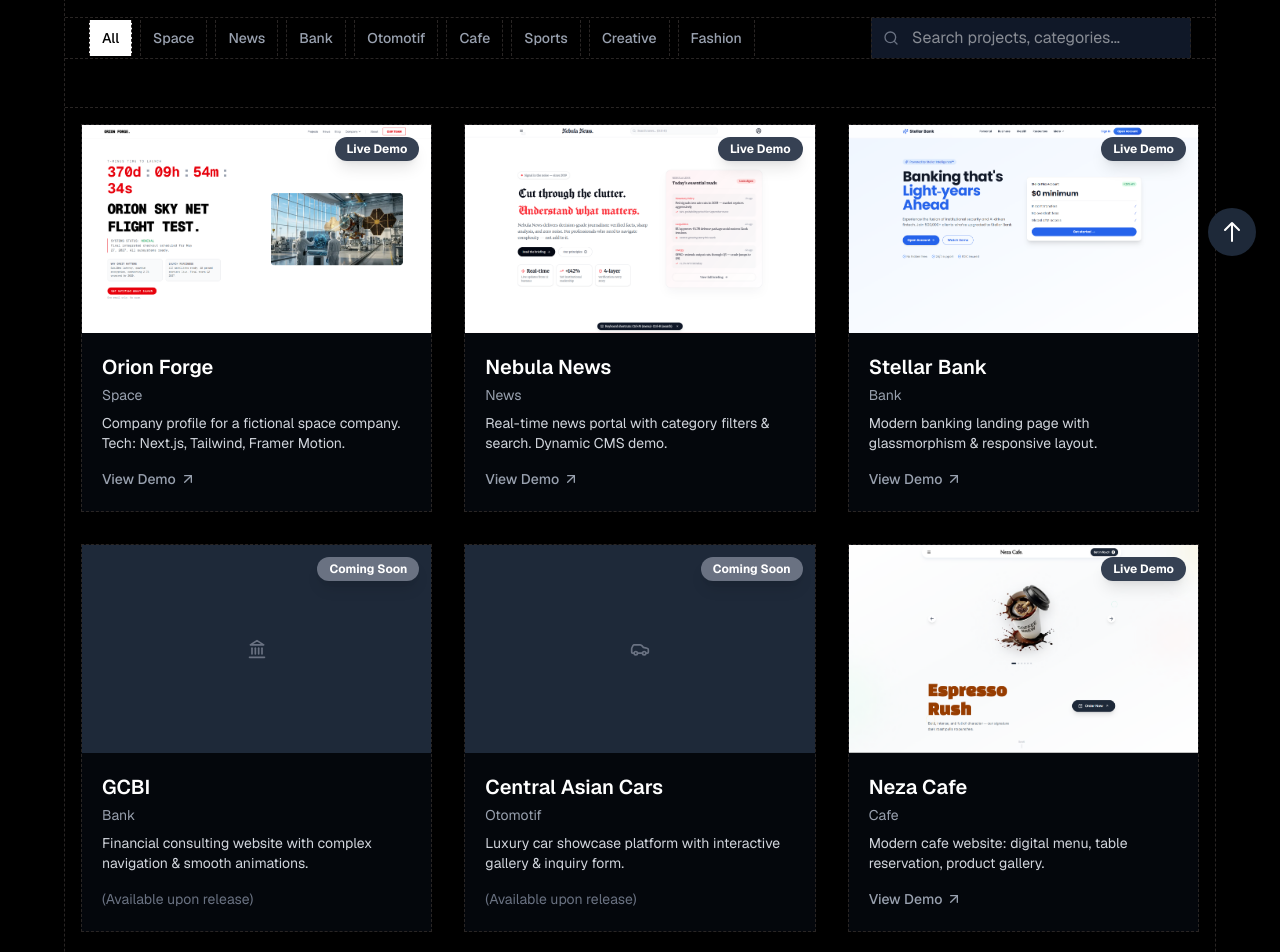
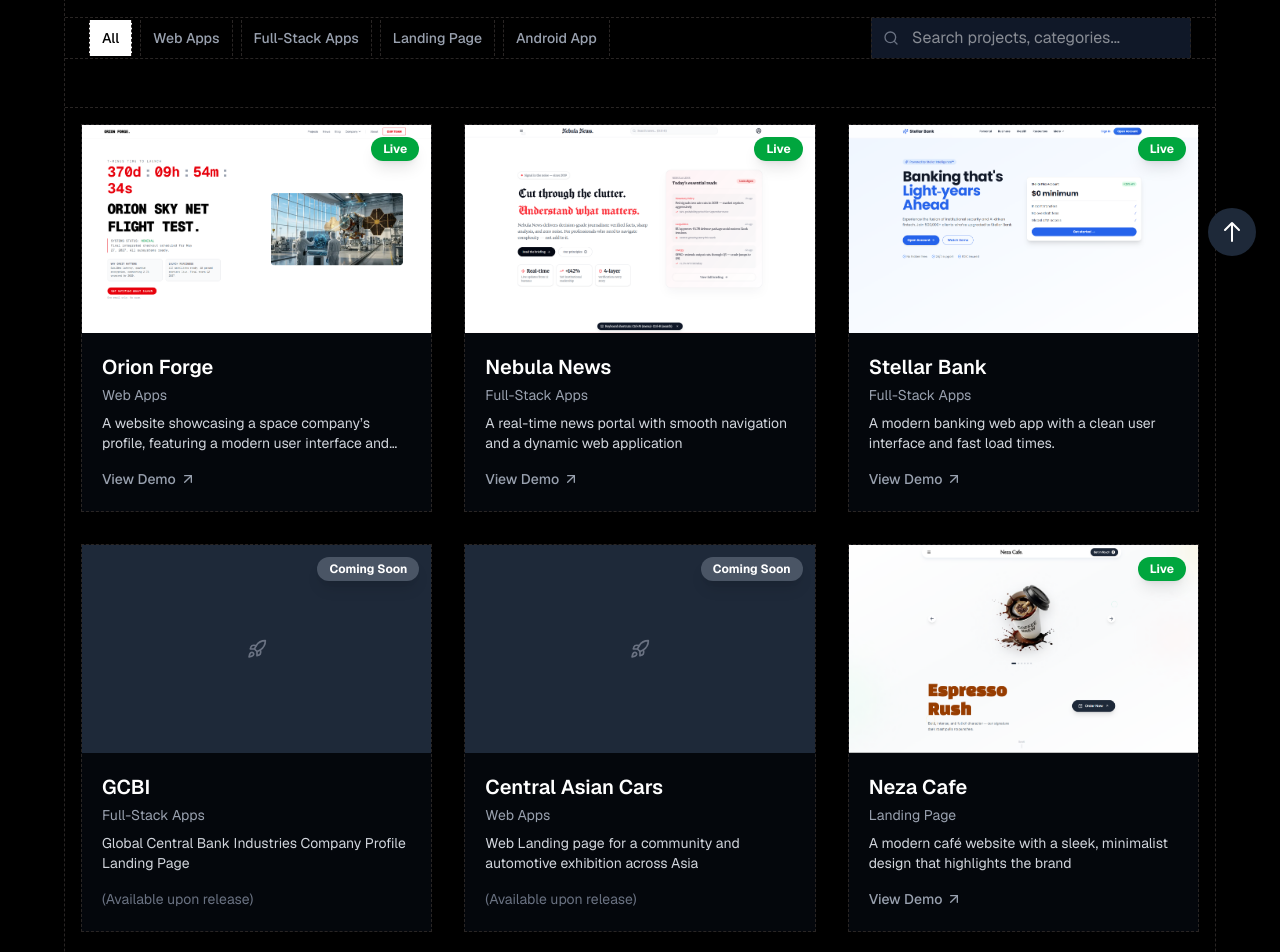
Before and after one commit to Fizora/fizora, a Next.js app: page /projects in a window 1280 px wide. Shown: the part 520-1472 px from the top of the page. Built offline with nearby package versions, Linux system fonts and the light colour scheme.

Commit message:
adjustment

```diff
--- a/src/app/page.tsx
+++ b/src/app/page.tsx
@@ -79,10 +79,10 @@ export default function Home() {
               – no pressure, no hidden fees. Just honest advice and a clear
               roadmap.
             </p>
-            <div className="flex flex-col sm:flex-row gap-4 justify-center pt-2">
+            <div className="flex flex-col  gap-4 justify-center pt-2">
               <a
                 href="#contact"
-                className="inline-block bg-gray-700 hover:bg-gray-600 text-white px-6 py-3 rounded-md font-semibold transition transform hover:-translate-y-1"
+                className="inline-block bg-gray-700 hover:bg-gray-600 text-white px-6 py-3 rounded-md font-semibold mt-4"
               >
                 Start your free consultation →
               </a>
--- a/src/app/projects/page.tsx
+++ b/src/app/projects/page.tsx
@@ -31,6 +31,10 @@ const categoryIconMap: Record<string, IconType> = {
   Sports: LuDumbbell,
   Creative: LuCamera,
   Fashion: LuShoppingBag,
+  "Web Apps": LuRocket,
+  "Full-Stack Apps": LuRocket,
+  "Landing Page": LuRocket,
+  "Android App": LuRocket,
 };
 
 const getCategoryIcon = (category: string): IconType => {
@@ -41,112 +45,120 @@ const allProjects = [
   {
     id: 1,
     title: "Orion Forge",
-    category: "Space",
+    category: "Web Apps",
     status: "Live",
     description:
-      "Company profile for a fictional space company. Tech: Next.js, Tailwind, Framer Motion.",
+      "A website showcasing a space company’s profile, featuring a modern user interface and fast loading times.",
     img: "/orion.png",
     link: "https://orion-forge.vercel.app",
   },
   {
     id: 2,
     title: "Nebula News",
-    category: "News",
+    category: "Full-Stack Apps",
     status: "Live",
     description:
-      "Real-time news portal with category filters & search. Dynamic CMS demo.",
+      "A real-time news portal with smooth navigation and a dynamic web application",
     img: "/nebula-news.png",
     link: "https://nebula-news.vercel.app",
   },
   {
     id: 3,
     title: "Stellar Bank",
-    category: "Bank",
+    category: "Full-Stack Apps",
     status: "Live",
     description:
-      "Modern banking landing page with glassmorphism & responsive layout.",
+      "A modern banking web app with a clean user interface and fast load times.",
     img: "/stellar-bank.png",
     link: "https://stellar-bank-industries.vercel.app",
   },
   {
     id: 4,
     title: "GCBI",
-    category: "Bank",
+    category: "Full-Stack Apps",
     status: "Coming Soon",
-    description:
-      "Financial consulting website with complex navigation & smooth animations.",
+    description: "Global Central Bank Industries Company Profile Landing Page",
     img: "",
     link: "#",
   },
   {
     id: 5,
     title: "Central Asian Cars",
-    category: "Otomotif",
+    category: "Web Apps",
     status: "Coming Soon",
     description:
-      "Luxury car showcase platform with interactive gallery & inquiry form.",
+      "Web Landing page for a community and automotive exhibition across Asia",
     img: "",
     link: "#",
   },
   {
     id: 6,
     title: "Neza Cafe",
-    category: "Cafe",
+    category: "Landing Page",
     status: "Live",
     description:
-      "Modern cafe website: digital menu, table reservation, product gallery.",
+      "A modern café website with a sleek, minimalist design that highlights the brand",
     img: "/neza-cafe.png",
     link: "https://neza-cafe.vercel.app",
   },
   {
     id: 7,
     title: "Cosmos Gym",
-    category: "Sports",
+    category: "Full-Stack Apps",
     status: "Coming Soon",
     description:
-      "Gym membership landing page with pricing cards & interactive class schedule.",
+      "A full-stack application for the operational management of a gym",
     img: "",
     link: "#",
   },
   {
     id: 8,
     title: "Prodigy Photography",
-    category: "Creative",
+    category: "Landing Page",
     status: "Coming Soon",
-    description:
-      "Professional photography portfolio: lightbox gallery & online booking system.",
+    description: "Landing Page for a Photographer's Branding and Portfolio",
     img: "",
     link: "#",
   },
   {
     id: 9,
     title: "Aurelian Fashion",
-    category: "Fashion",
-    status: "Live",
+    category: "Web Apps",
+    status: "On Going",
     description:
       "Fashion e-commerce with product filters & simple shopping cart.",
     img: "/aurelian.png",
     link: "https://aurelian-fashion.vercel.app",
   },
+  {
+    id: 10,
+    title: "Qur'an Prima",
+    category: "Android App",
+    status: "Live",
+    description: "A responsive web application for a Qur'an learning platform.",
+    img: "/quran-prima.png",
+    link: "https://play.google.com/store/apps/details?id=id.sch.smkpgri5.quranprima",
+  },
 ];
 
 const categories = ["All", ...new Set(allProjects.map((p) => p.category))];
 
+// Updated badge colors: Live -> green, On Going -> blue, Coming Soon -> gray
 const getStatusBadgeStyle = (status: string) => {
   switch (status.toLowerCase()) {
     case "live":
-      return "bg-gray-700 text-white";
+      return "bg-green-600 text-white";
     case "on going":
+      return "bg-blue-600 text-white";
+    case "coming soon":
       return "bg-gray-600 text-white";
-    case "coming soon":
-      return "bg-gray-500 text-white";
     default:
       return "bg-gray-800 text-white";
   }
 };
 
 const getDisplayStatus = (status: string) => {
-  if (status.toLowerCase() === "live") return "Live Demo";
+  if (status.toLowerCase() === "live") return "Live";
   if (status.toLowerCase() === "on going") return "In Development";
   return "Coming Soon";
 };
@@ -331,7 +343,7 @@ export default function ProjectsPage() {
 
           <div className="text-center mt-16">
             <Link
-              href="/#contact"
+              href="#contact"
               className="inline-block bg-white text-black px-6 py-3 rounded-md font-semibold transition hover:bg-gray-200 hover:-translate-y-0.5"
             >
               Discuss Your Project →
--- a/src/components/section/Hero.tsx
+++ b/src/components/section/Hero.tsx
@@ -53,8 +53,8 @@ const Hero = () => {
             </div>
             <div className="flex gap-8 mt-10 text-gray-500 justify-start md:justify-center">
               <div className="text-left md:text-center">
-                <p className="text-2xl font-bold text-white">5</p>
-                <p className="text-sm text-gray-400">live portfolio projects</p>
+                <p className="text-2xl font-bold text-white">8+</p>
+                <p className="text-sm text-gray-400">Portfolio Projects</p>
               </div>
               <div className="text-left md:text-center">
                 <p className="text-2xl font-bold text-white">24/7</p>
--- a/src/components/section/Pricing.tsx
+++ b/src/components/section/Pricing.tsx
@@ -181,9 +181,9 @@ const Pricing = () => {
                     initial={{ opacity: 0, y: 30 }}
                     whileInView={{ opacity: 1, y: 0 }}
                     transition={{ delay: idx * 0.1 }}
-                    className={`relative p-6 rounded-lg border-2 transition duration-300 hover:scale-105 flex flex-col ${
+                    className={`relative p-6 rounded-lg border border-dashed transition duration-300 hover:scale-105 flex flex-col ${
                       plan.recommended
-                        ? "border-gray-500 bg-gray-900 shadow-xl shadow-gray-500/20"
+                        ? "border-gray-500 bg-gray-900 shadow-xl shadow-white/30"
                         : "border-stone-800 bg-gray-900/40"
                     }`}
                   >
@@ -294,7 +294,7 @@ const Pricing = () => {
 
                 {/* Paket Business */}
                 <div className="bg-gray-900/40 border border-stone-800 rounded-lg p-5 relative">
-                  <span className="absolute -top-2 left-4 bg-cyan-600 text-white text-xs px-2 py-0.5 rounded-full">
+                  <span className="absolute -top-2 left-1/2 transform -translate-x-1/2 bg-cyan-600 text-white text-xs px-2 py-0.5 rounded-full">
                     POPULAR
                   </span>
                   <h4 className="text-xl font-bold text-white">Business</h4>
@@ -376,16 +376,18 @@ const Pricing = () => {
             </div>
           </motion.div>
 
-          {/* Footer lama dipertahankan */}
-          <div className="mt-16 md:text-center text-gray-500 text-sm space-y-2 border-t border-dashed border-stone-800 pt-8">
-            <p>✅ You own the code. Full rights, no lock‑ins.</p>
+          <div className="text-center mt-16 text-gray-500 text-sm space-y-2 border-t border-dashed border-stone-800 pt-8">
+            <span className="flex items-center justify-center gap-2">
+              <FaCheck></FaCheck> You own the code. Full rights, no lock‑ins.
+            </span>
+            <span className="flex items-center justify-center gap-2">
+              <FaCheck></FaCheck> Free guidance to set up hosting on Vercel /
+              Netlify (or your preferred provider).
+            </span>
             <p>
-              ✅ Free guidance to set up hosting on Vercel / Netlify (or your
-              preferred provider).
-            </p>
-            <p>✅ Free performance audit after 6 months.</p>
-            <p className="text-gray-600">
-              * Hosting costs are separate and billed by your chosen provider.
+              " Hosting costs are separate and billed by your chosen provider. I
+              can assist with setup, but the hosting fee is paid directly to
+              them. "
             </p>
           </div>
         </div>
```
Also changed, not shown: public/quran-prima.png (added).
